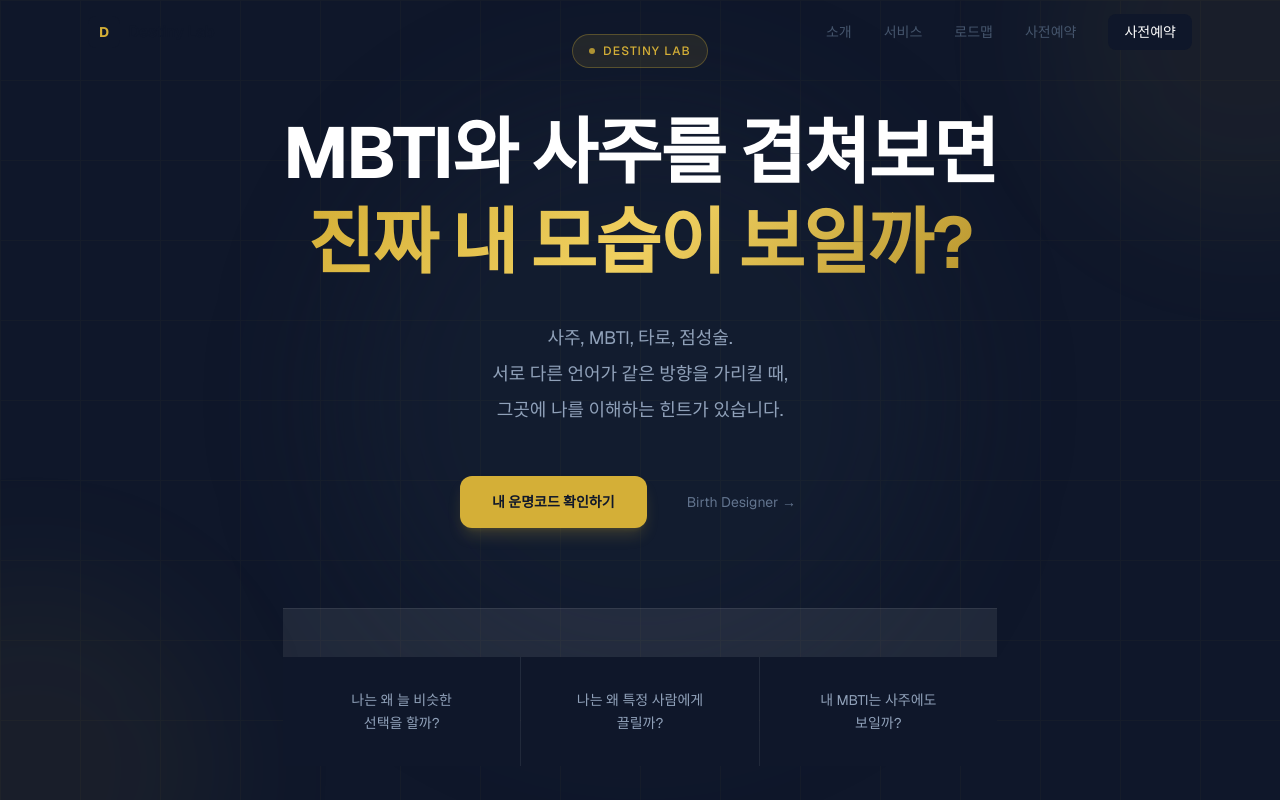
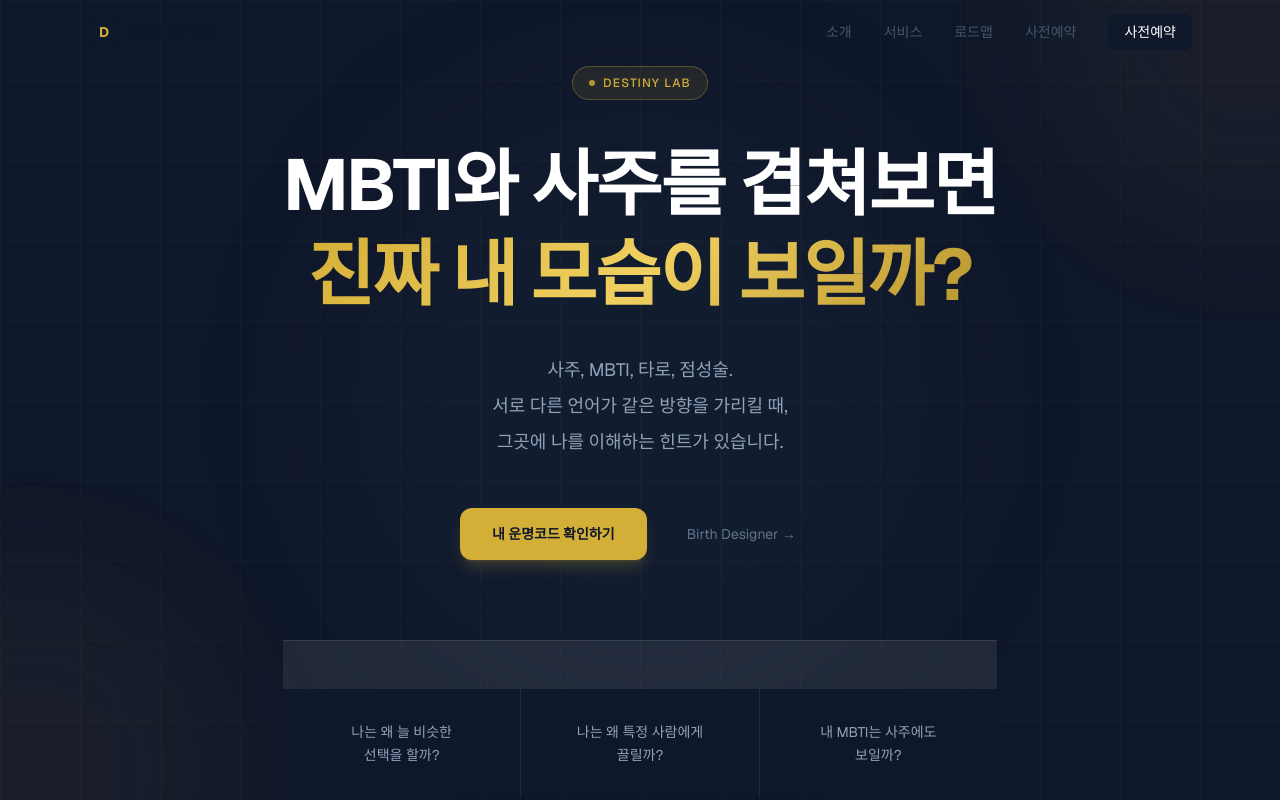
Before and after one commit to worldcom01/destiny_lab, a Next.js app: page / in a window 1280 px wide. Shown: the top 800 px of the page. Built offline with nearby package versions, Linux system fonts and the light colour scheme.

Commit message:
fix: Hero 섹션에 pt-16 추가, navbar 하단에서 콘텐츠 시작

```diff
--- a/components/Hero.tsx
+++ b/components/Hero.tsx
@@ -2,7 +2,7 @@
 
 export default function Hero() {
   return (
-    <section className="relative min-h-screen flex items-center justify-center overflow-hidden bg-[#0F172A]">
+    <section className="relative min-h-screen flex items-center justify-center overflow-hidden bg-[#0F172A] pt-16">
       {/* Background */}
       <div className="absolute inset-0 overflow-hidden pointer-events-none">
         <div className="absolute -top-40 -right-40 w-96 h-96 rounded-full bg-[#D4AF37]/5 blur-3xl" />
```
